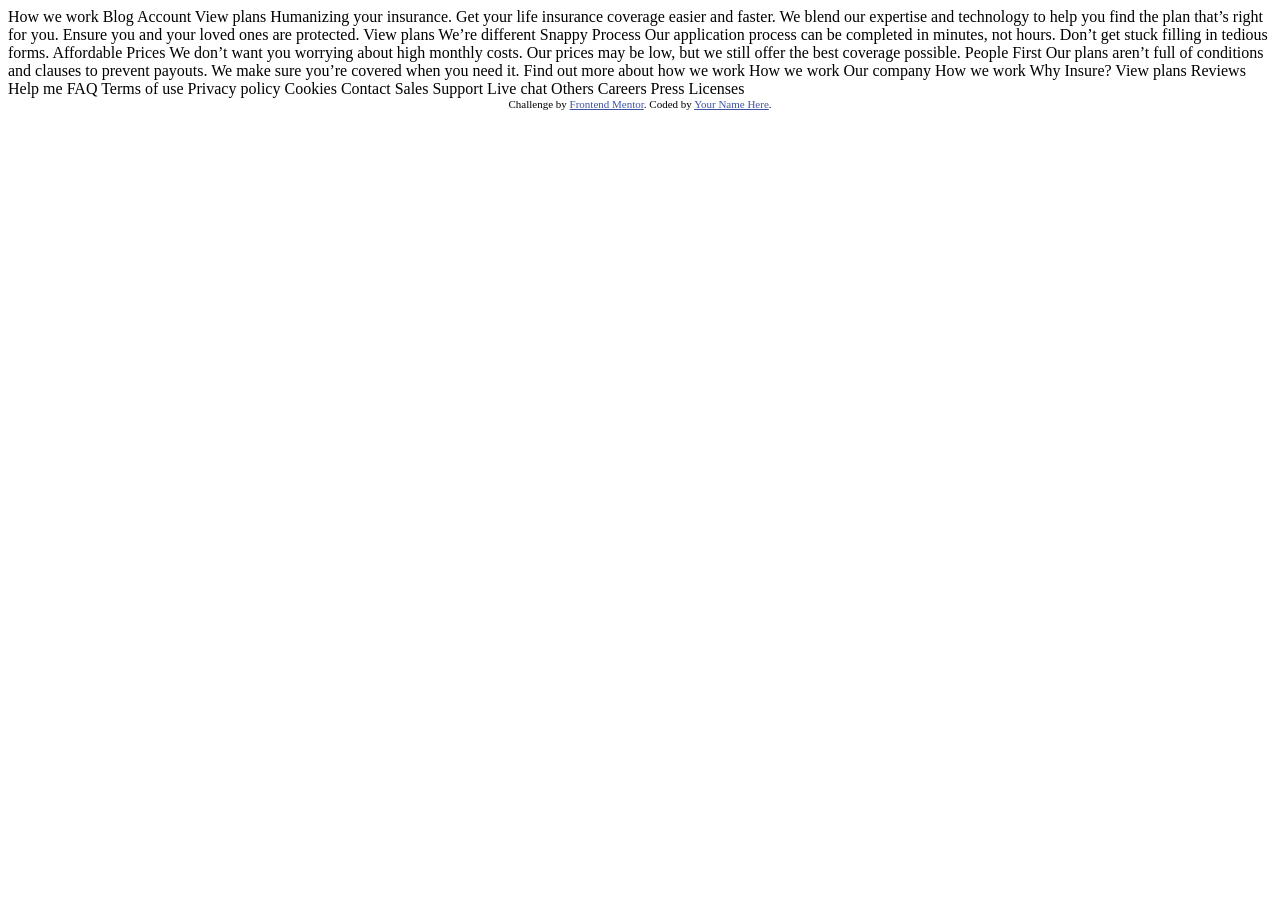
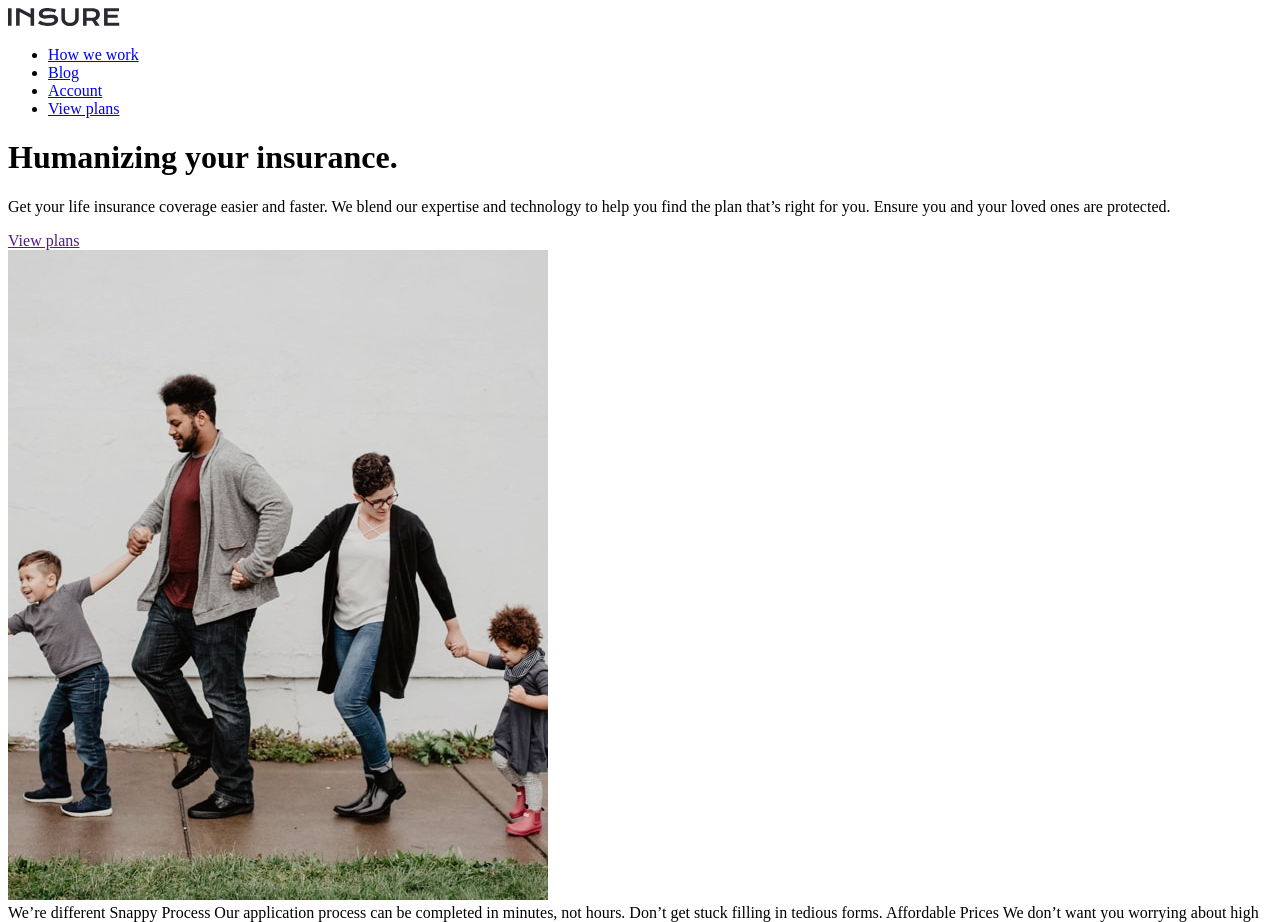
Before and after one commit to JuliaShybunka/insure-landing-page-master, a website: page index.html in a window 1280 px wide. Shown: the top 922 px of the page. Before the commit the page ends 800 px from the top, so only its background shows below. Drawn offline with Linux system fonts and the light colour scheme.

Commit message:
Create header

```diff
--- a/index.html
+++ b/index.html
@@ -1,8 +1,10 @@
 <!DOCTYPE html>
 <html lang="en">
+
 <head>
     <meta charset="UTF-8">
-  <meta name="viewport" content="width=device-width, initial-scale=1.0"> <!-- displays site properly based on user's device -->
+    <meta name="viewport" content="width=device-width, initial-scale=1.0">
+    <!-- displays site properly based on user's device -->
 
     <link rel="icon" type="image/png" sizes="32x32" href="./images/favicon-32x32.png">
 
@@ -10,76 +12,64 @@
 
     <!-- Feel free to remove these styles or customise in your own stylesheet 👍 -->
     <style>
-    .attribution { font-size: 11px; text-align: center; }
-    .attribution a { color: hsl(228, 45%, 44%); }
+        .attribution {
+            font-size: 11px;
+            text-align: center;
+        }
+
+        .attribution a {
+            color: hsl(228, 45%, 44%);
+        }
     </style>
 </head>
+
 <body>
+    <div class="header">
+        <div class="container">
+            <nav class="nav">
+                <div class="nav__logo">
+                    <img src="/images/logo.svg" alt="">
+                </div>
+                <ul class="nav-menu">
+                    <li class="nav-menu__item">
+                        <a href="#">How we work</a>
+                    </li>
+                    <li class="nav-menu__item">
+                        <a href="#">Blog</a>
+                    </li>
+                    <li class="nav-menu__item">
+                        <a href="#">Account</a>
+                    </li>
+                    <li class="nav-menu__item btn btn-b">
+                        <a href="#">View plans</a>
+                    </li>
+                </ul>
+            </nav>
+            <div class="header-content">
+                <div class="header-content__col">
+                    <h1 class="header-content__title">
+                        Humanizing your insurance.
+                    </h1>
+                    <p class="header-content__text">
+                        Get your life insurance coverage easier and faster. We blend our expertise and technology to help you find the plan that’s right for you. Ensure you and your loved ones are protected.
+                    </p>
+                    <a href="" class="header-content__btn btn btn-w">View plans</a>
+                </div>
+                <div class="header-content__col">
+                    <img src="images/image-intro-desktop.jpg" alt="">
+                </div>
+            </div>
+        </div>
+    </div>
 
-  How we work
-  Blog
-  Account
-  View plans
-
-  Humanizing your insurance.
-
-  Get your life insurance coverage easier and faster. We blend our expertise
-  and technology to help you find the plan that’s right for you. Ensure you
-  and your loved ones are protected.
-
-  View plans
-
-  We’re different
-
-  Snappy Process
-
-  Our application process can be completed in minutes, not hours. Don’t get
-  stuck filling in tedious forms.
-
-  Affordable Prices
-
-  We don’t want you worrying about high monthly costs. Our prices may be low,
-  but we still offer the best coverage possible.
-
-  People First
-
-  Our plans aren’t full of conditions and clauses to prevent payouts. We make
-  sure you’re covered when you need it.
-
-  Find out more about how we work
-
-  How we work
-
-  Our company
-
-  How we work
-  Why Insure?
-  View plans
-  Reviews
-
-  Help me
-
-  FAQ
-  Terms of use
-  Privacy policy
-  Cookies
-
-  Contact
-
-  Sales
-  Support
-  Live chat
-
-  Others
-
-  Careers
-  Press
-  Licenses
+    We’re different Snappy Process Our application process can be completed in minutes, not hours. Don’t get stuck filling in tedious forms. Affordable Prices We don’t want you worrying about high monthly costs. Our prices may be low, but we still offer the
+    best coverage possible. People First Our plans aren’t full of conditions and clauses to prevent payouts. We make sure you’re covered when you need it. Find out more about how we work How we work Our company How we work Why Insure? View plans Reviews
+    Help me FAQ Terms of use Privacy policy Cookies Contact Sales Support Live chat Others Careers Press Licenses
 
 
     <div class="attribution">
-    Challenge by <a href="https://www.frontendmentor.io?ref=challenge" target="_blank">Frontend Mentor</a>.
-    Coded by <a href="#">Your Name Here</a>.
+        Challenge by <a href="https://www.frontendmentor.io?ref=challenge" target="_blank">Frontend Mentor</a>. Coded by <a href="#">Your Name Here</a>.
     </div>
 </body>
+
 </html>
--- a/index.js
+++ b/index.js
@@ -1,6 +1,9 @@
 const express = require('express');
+const { static } = require('express');
 
 const app = express();
+
+app.use(express.static('public'));
 
 app.get('/', function(req, res) {
     res.sendFile(__dirname + '/index.html')
```
Lines whose indentation alone changed are shown as unchanged.
